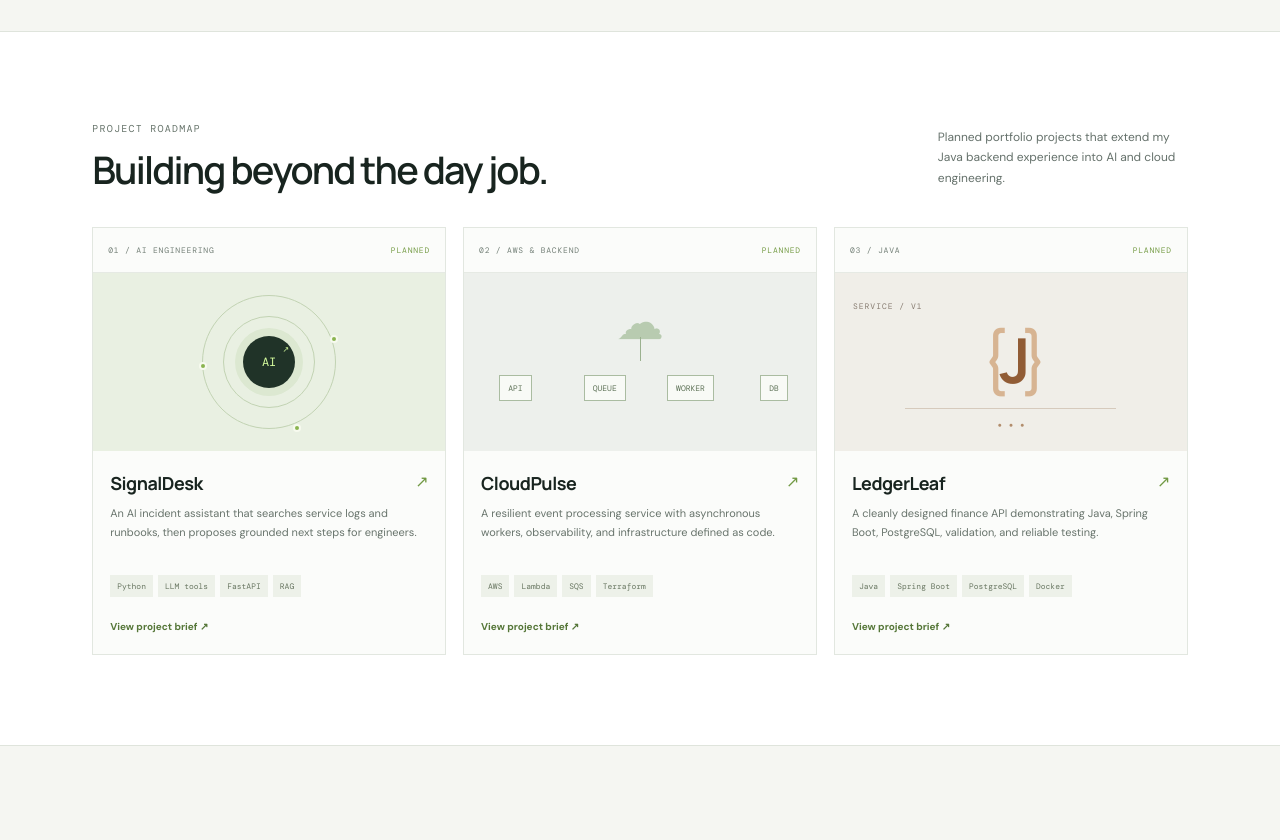
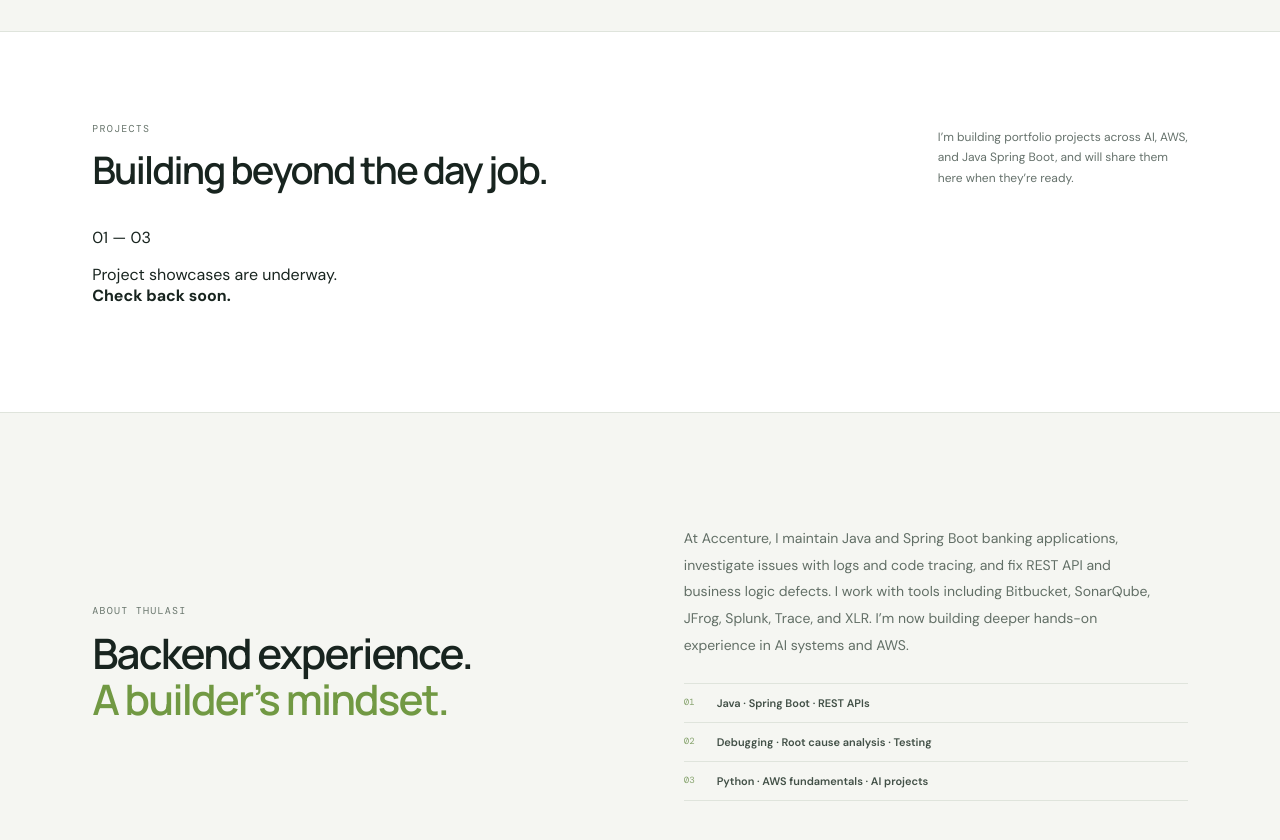
Before and after one commit to thulasisundararaj/thulasisundar.git.io, a plain HTML site: page index.html in a window 1280 px wide. Shown: the part 620-1460 px from the top of the page. Drawn offline with nearby package versions, Linux system fonts and the light colour scheme.

Commit message:
Hold project listings until builds are complete

```diff
--- a/index.html
+++ b/index.html
@@ -31,24 +31,8 @@
     </section>
 
     <section class="projects section" id="projects">
-      <div class="section-heading"><div><p class="eyebrow">PROJECT ROADMAP</p><h2>Building beyond the day job.</h2></div><p class="section-note">Planned portfolio projects that extend my Java backend experience into AI and cloud engineering.</p></div>
-      <div class="project-grid">
-        <article class="project-card featured">
-          <div class="card-top"><span class="number">01 / AI ENGINEERING</span><span class="status">PLANNED</span></div>
-          <div class="project-art art-ai"><div class="orbit orbit-one"></div><div class="orbit orbit-two"></div><div class="core">AI<span>↗</span></div><i class="node node-a"></i><i class="node node-b"></i><i class="node node-c"></i></div>
-          <div class="project-copy"><h3>SignalDesk <span>↗</span></h3><p>An AI incident assistant that searches service logs and runbooks, then proposes grounded next steps for engineers.</p><div class="tags"><span>Python</span><span>LLM tools</span><span>FastAPI</span><span>RAG</span></div><a href="projects/ai-incident-agent.md">View project brief ↗</a></div>
-        </article>
-        <article class="project-card">
-          <div class="card-top"><span class="number">02 / AWS & BACKEND</span><span class="status">PLANNED</span></div>
-          <div class="project-art art-cloud"><div class="cloud">☁</div><div class="cloud-line"></div><div class="cloud-box box-one">API</div><div class="cloud-box box-two">QUEUE</div><div class="cloud-box box-three">WORKER</div><div class="cloud-box box-four">DB</div></div>
-          <div class="project-copy"><h3>CloudPulse <span>↗</span></h3><p>A resilient event processing service with asynchronous workers, observability, and infrastructure defined as code.</p><div class="tags"><span>AWS</span><span>Lambda</span><span>SQS</span><span>Terraform</span></div><a href="projects/aws-event-platform.md">View project brief ↗</a></div>
-        </article>
-        <article class="project-card">
-          <div class="card-top"><span class="number">03 / JAVA</span><span class="status">PLANNED</span></div>
-          <div class="project-art art-java"><div class="java-mark">{<b>J</b>}</div><div class="java-label">SERVICE / V1</div><div class="java-line"></div><div class="java-dots">●　●　●</div></div>
-          <div class="project-copy"><h3>LedgerLeaf <span>↗</span></h3><p>A cleanly designed finance API demonstrating Java, Spring Boot, PostgreSQL, validation, and reliable testing.</p><div class="tags"><span>Java</span><span>Spring Boot</span><span>PostgreSQL</span><span>Docker</span></div><a href="projects/springboot-ledger.md">View project brief ↗</a></div>
-        </article>
-      </div>
+      <div class="section-heading"><div><p class="eyebrow">PROJECTS</p><h2>Building beyond the day job.</h2></div><p class="section-note">I’m building portfolio projects across AI, AWS, and Java Spring Boot, and will share them here when they’re ready.</p></div>
+      <div class="project-soon"><span class="project-soon-mark">01 — 03</span><p>Project showcases are underway.<br><b>Check back soon.</b></p></div>
     </section>
 
     <section class="about section" id="about">
```
